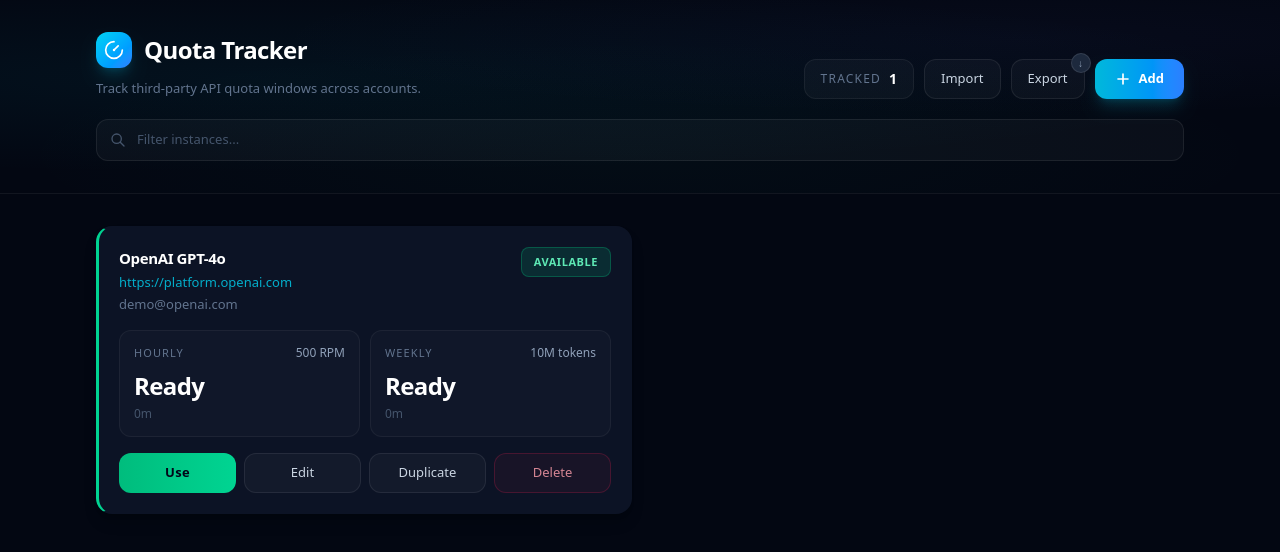
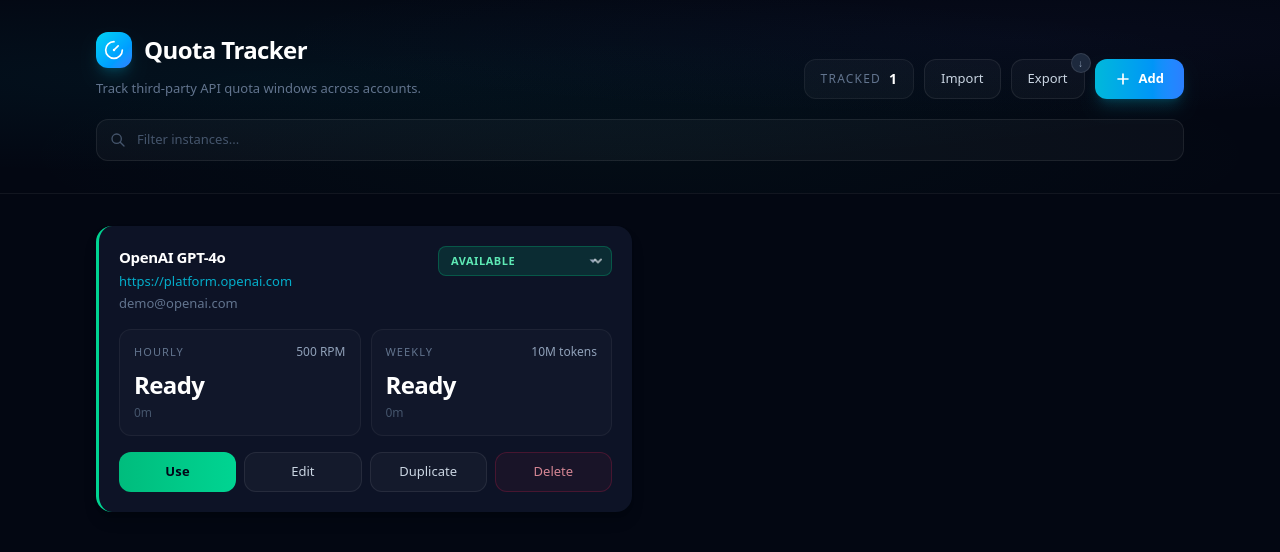
Before and after one commit to spideyonmoon/quota-tracker, a React (Vite) app: page / in a window 1280 px wide. Shown: the top 552 px of the page. Built offline with nearby package versions, Linux system fonts and the light colour scheme.

Commit message:
status dropdown with Available/Exhausted/Weekly Exhausted, auto-restart cooldowns, hover ring fix

```diff
--- a/src/App.tsx
+++ b/src/App.tsx
@@ -12,9 +12,9 @@
     addInstance,
     updateInstance,
     deleteInstance,
-    toggleExhausted,
+    setQuotaFlag,
     duplicateInstance,
-    markAllAvailable,
+    renewExpired,
     exportInstances,
     importInstances,
   } = useInstances();
@@ -34,6 +34,7 @@
   useEffect(() => {
     const timer = window.setInterval(() => {
       setMinuteTick((tick) => tick + 1);
+      renewExpired();
     }, 60_000);
 
     return () => window.clearInterval(timer);
@@ -44,8 +45,6 @@
     () => filterInstances(sortedInstances, searchQuery),
     [sortedInstances, searchQuery],
   );
-
-  const hasExhausted = instances.some((i) => i.exhausted);
 
   const handleExport = async () => {
     const json = exportInstances();
@@ -122,17 +121,6 @@
                 <span className="text-xs font-medium uppercase tracking-widest text-slate-500">Tracked</span>
                 <span className="text-sm font-bold text-white">{instances.length}</span>
               </div>
-
-              {/* Mark All Available */}
-              {hasExhausted && (
-                <button
-                  type="button"
-                  onClick={markAllAvailable}
-                  className="inline-flex min-h-10 items-center justify-center rounded-xl border border-emerald-500/20 bg-emerald-500/[0.08] px-4 py-2 text-[13px] font-semibold text-emerald-300 transition-all duration-200 hover:border-emerald-500/30 hover:bg-emerald-500/15"
-                >
-                  Reset All
-                </button>
-              )}
 
               {/* Import */}
               <button
@@ -224,8 +212,8 @@
                 instance={instance}
                 onEdit={(item) => setEditorState({ mode: "edit", instance: item })}
                 onDelete={(id) => setDeleteTarget(id)}
-                onToggleExhausted={toggleExhausted}
                 onDuplicate={duplicateInstance}
+                onSetQuotaFlag={setQuotaFlag}
               />
             ))
           ) : instances.length > 0 && searchQuery ? (
--- a/src/components/InstanceCard.tsx
+++ b/src/components/InstanceCard.tsx
@@ -1,5 +1,5 @@
 import { useState } from "react";
-import type { Instance } from "../types";
+import type { Instance, QuotaFlag } from "../types";
 import {
   calculateStatus,
   formatTimeRemaining,
@@ -13,23 +13,49 @@
   instance: Instance;
   onEdit: (instance: Instance) => void;
   onDelete: (id: string) => void;
-  onToggleExhausted: (id: string) => void;
   onDuplicate: (id: string) => void;
+  onSetQuotaFlag: (id: string, flag: QuotaFlag) => void;
 }
+
+const flagStyles: Record<QuotaFlag, { bg: string; text: string; border: string; ring: string }> = {
+  available: {
+    bg: "bg-emerald-500/15",
+    text: "text-emerald-300",
+    border: "border-emerald-500/30",
+    ring: "ring-emerald-500/20",
+  },
+  exhausted: {
+    bg: "bg-amber-500/15",
+    text: "text-amber-300",
+    border: "border-amber-500/30",
+    ring: "ring-amber-500/20",
+  },
+  weekly_exhausted: {
+    bg: "bg-cyan-500/15",
+    text: "text-cyan-300",
+    border: "border-cyan-500/30",
+    ring: "ring-cyan-500/20",
+  },
+};
+
+const flagLabels: Record<QuotaFlag, string> = {
+  available: "Available",
+  exhausted: "Exhausted",
+  weekly_exhausted: "Weekly Exhausted",
+};
 
 export function InstanceCard({
   instance,
   onEdit,
   onDelete,
-  onToggleExhausted,
   onDuplicate,
+  onSetQuotaFlag,
 }: InstanceCardProps) {
   const [copied, setCopied] = useState(false);
   const status = calculateStatus(instance);
   const styles = statusStyles(status);
-  const available = availabilityLabel(instance);
-  const isReady = status === "READY";
-  const isExhausted = available === "EXHAUSTED";
+  const flag = availabilityLabel(instance);
+  const fs = flagStyles[flag];
 
   const handleCopy = async () => {
     try {
@@ -43,7 +69,7 @@
 
   return (
     <article
-      className={`relative rounded-2xl border border-transparent border-l-[3px] ${styles.border} bg-slate-900/80 p-5 shadow-lg shadow-black/20 transition-all duration-150 hover:border-white/[0.1] hover:shadow-xl hover:shadow-black/30`}
+      className={`group relative rounded-2xl border-l-[3px] ${styles.border} bg-slate-900/80 p-5 shadow-lg shadow-black/20 transition-all duration-150 ring-1 ring-transparent hover:ring-white/[0.08] hover:shadow-xl hover:shadow-black/30`}
     >
       <div className="flex flex-col gap-4">
         {/* Header row */}
@@ -66,19 +92,20 @@
               </p>
             ) : null}
           </div>
-          <button
-            type="button"
-            onClick={() => onToggleExhausted(instance.id)}
-            className={`shrink-0 cursor-pointer rounded-lg border px-3 py-1.5 text-[11px] font-bold uppercase tracking-wider transition-all duration-150 hover:scale-[1.03] active:scale-[0.97] ${
-              isExhausted
-                ? "border-amber-500/30 bg-amber-500/15 text-amber-300 hover:bg-amber-500/25 hover:border-amber-500/40"
-                : isReady
-                  ? "border-emerald-500/30 bg-emerald-500/15 text-emerald-300 hover:bg-emerald-500/25 hover:border-emerald-500/40"
-                  : "border-cyan-500/30 bg-cyan-500/15 text-cyan-300 hover:bg-cyan-500/25 hover:border-cyan-500/40"
-            }`}
-          >
-            {available}
-          </button>
+          <div className="relative shrink-0">
+            <select
+              value={flag}
+              onChange={(event) => onSetQuotaFlag(instance.id, event.target.value as QuotaFlag)}
+              className={`appearance-none cursor-pointer rounded-lg border ${fs.border} ${fs.bg} ${fs.text} px-3 py-1.5 pr-7 text-[11px] font-bold uppercase tracking-wider outline-none transition-all duration-200 hover:brightness-110 focus:ring-2 ${fs.ring}`}
+            >
+              <option value="available">Available</option>
+              <option value="exhausted">Exhausted</option>
+              <option value="weekly_exhausted">Weekly Exhausted</option>
+            </select>
+            <svg className="pointer-events-none absolute right-2 top-1/2 h-3 w-3 -translate-y-1/2 text-current opacity-60" viewBox="0 0 12 12" fill="none" stroke="currentColor" strokeWidth={2}>
+              <path d="M3 4.5l3 3 3-3" strokeLinecap="round" strokeLinejoin="round" />
+            </svg>
+          </div>
         </div>
 
         {/* Quota boxes */}
--- a/src/hooks/useInstances.ts
+++ b/src/hooks/useInstances.ts
@@ -1,6 +1,7 @@
 import { useEffect, useState } from "react";
 import type { Instance } from "../types";
 import { createId, normalizeInstances } from "../utils";
+import type { QuotaFlag } from "../types";
 
 const STORAGE_KEY = "quota-tracker.instances";
 const DEMO_SEEN_KEY = "quota-tracker.demo-seen";
@@ -18,9 +19,12 @@
       'OPENAI_API_KEY="sk-demo-xxxxxxxxxxxx"\nBASE_URL="https://api.openai.com/v1"',
     hourlyAllowance: "500 RPM",
     weeklyAllowance: "10M tokens",
+    hourlyCooldownMs: 60 * 60 * 1000,
+    weeklyCooldownMs: 7 * 24 * 60 * 60 * 1000,
     hourlyResetTimestamp: now - 10 * 60 * 1000,
     weeklyResetTimestamp: now - 2 * HOUR_MS,
     exhausted: false,
+    weeklyExhausted: false,
   };
 }
 
@@ -72,7 +76,7 @@
   const addInstance = (instance: Omit<Instance, "id">) => {
     persist((current) => [
       ...current,
-      { ...instance, id: createId(), exhausted: false },
+      { ...instance, id: createId(), exhausted: false, weeklyExhausted: false },
     ]);
   };
 
@@ -88,13 +92,25 @@
     persist((current) => current.filter((instance) => instance.id !== id));
   };
 
-  const toggleExhausted = (id: string) => {
+  const setQuotaFlag = (id: string, flag: QuotaFlag) => {
+    const now = Date.now();
     persist((current) =>
-      current.map((instance) =>
-        instance.id === id
-          ? { ...instance, exhausted: !instance.exhausted }
-          : instance,
-      ),
+      current.map((instance) => {
+        if (instance.id !== id) return instance;
+        return {
+          ...instance,
+          exhausted: flag === "exhausted",
+          weeklyExhausted: flag === "weekly_exhausted",
+          hourlyResetTimestamp:
+            flag === "exhausted"
+              ? now + instance.hourlyCooldownMs
+              : instance.hourlyResetTimestamp,
+          weeklyResetTimestamp:
+            flag === "weekly_exhausted"
+              ? now + instance.weeklyCooldownMs
+              : instance.weeklyResetTimestamp,
+        };
+      }),
     );
   };
 
@@ -107,15 +123,14 @@
         id: createId(),
         name: `${source.name} (copy)`,
         exhausted: false,
+        weeklyExhausted: false,
       };
       return [...current, clone];
     });
   };
 
-  const markAllAvailable = () => {
-    persist((current) =>
-      current.map((instance) => ({ ...instance, exhausted: false })),
-    );
+  const renewExpired = () => {
+    persist((current) => normalizeInstances(current));
   };
 
   const exportInstances = (): string => {
@@ -140,9 +155,9 @@
     addInstance,
     updateInstance,
     deleteInstance,
-    toggleExhausted,
+    setQuotaFlag,
     duplicateInstance,
-    markAllAvailable,
+    renewExpired,
     exportInstances,
     importInstances,
   };
--- a/src/index.css
+++ b/src/index.css
@@ -46,4 +46,9 @@
 select option {
   background: #0f172a;
   color: #e2e8f0;
+  padding: 8px 12px;
 }
+
+select:hover {
+  filter: brightness(1.1);
+}
--- a/src/types.ts
+++ b/src/types.ts
@@ -6,9 +6,14 @@
   configBlock: string;
   hourlyAllowance: string;
   weeklyAllowance: string;
+  hourlyCooldownMs: number;
+  weeklyCooldownMs: number;
   hourlyResetTimestamp: number;
   weeklyResetTimestamp: number;
   exhausted: boolean;
+  weeklyExhausted: boolean;
 }
 
 export type InstanceStatus = "READY" | "SOON" | "COOLING";
+
+export type QuotaFlag = "available" | "exhausted" | "weekly_exhausted";
--- a/src/utils.ts
+++ b/src/utils.ts
@@ -1,4 +1,4 @@
-import type { Instance, InstanceStatus } from "./types";
+import type { Instance, InstanceStatus, QuotaFlag } from "./types";
 
 const THIRTY_MINUTES_MS = 30 * 60 * 1000;
 const MINUTE_MS = 60 * 1000;
@@ -61,6 +61,9 @@
     if (a.exhausted && !b.exhausted) return 1;
     if (!a.exhausted && b.exhausted) return -1;
 
+    if (a.weeklyExhausted && !b.weeklyExhausted) return 1;
+    if (!a.weeklyExhausted && b.weeklyExhausted) return -1;
+
     const aNearest = Math.min(
       Math.max(a.hourlyResetTimestamp - now, 0),
       Math.max(a.weeklyResetTimestamp - now, 0),
@@ -75,8 +78,25 @@
 }
 
 function normalizeInstance(instance: Instance): Instance {
-  const ready = calculateStatus(instance) === "READY";
-  return ready && instance.exhausted ? { ...instance, exhausted: false } : instance;
+  const now = Date.now();
+  let updated = { ...instance };
+
+  if (updated.hourlyResetTimestamp <= now && updated.hourlyCooldownMs > 0) {
+    updated.hourlyResetTimestamp = now + updated.hourlyCooldownMs;
+  }
+  if (updated.weeklyResetTimestamp <= now && updated.weeklyCooldownMs > 0) {
+    updated.weeklyResetTimestamp = now + updated.weeklyCooldownMs;
+  }
+
+  const ready = calculateStatus(updated) === "READY";
+  if (ready && updated.exhausted) {
+    updated = { ...updated, exhausted: false };
+  }
+  if (ready && updated.weeklyExhausted) {
+    updated = { ...updated, weeklyExhausted: false };
+  }
+
+  return updated;
 }
 
 export function normalizeInstances(instances: Instance[]): Instance[] {
@@ -109,10 +129,10 @@
   }
 }
 
-export function availabilityLabel(instance: Instance) {
-  return instance.exhausted && calculateStatus(instance) !== "READY"
-    ? "EXHAUSTED"
-    : "AVAILABLE";
+export function availabilityLabel(instance: Instance): QuotaFlag {
+  if (instance.exhausted && calculateStatus(instance) !== "READY") return "exhausted";
+  if (instance.weeklyExhausted && calculateStatus(instance) !== "READY") return "weekly_exhausted";
+  return "available";
 }
 
 export function durationFromMs(ms: number) {
```
Also changed, not shown: src/components/InstanceEditorModal.tsx (+26 -63 lines).
